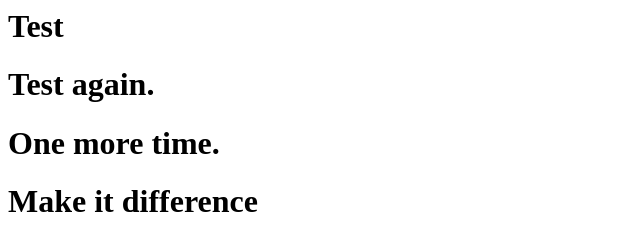
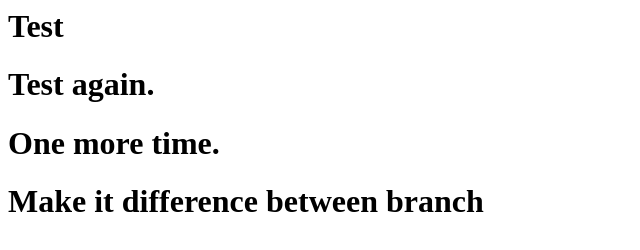
Before and after one commit to singaitem/learngit, a plain HTML site: page index.html in a window 1280 px wide. Shown: the whole page, without its empty margins (0-640 px from the left). Drawn offline with Linux system fonts and the light colour scheme.

Commit message:
make conflict from branch2

```diff
--- a/index.html
+++ b/index.html
@@ -4,6 +4,6 @@
 		<h1>Test</h1>
 		<h1>Test again.</h1>
 		<h1>One more time.</h1>
-		<h1>Make it difference</h1>
+		<h1>Make it difference between branch</h1>
 	</body>
 </html>
```
